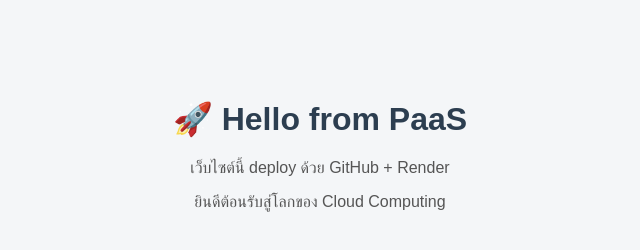
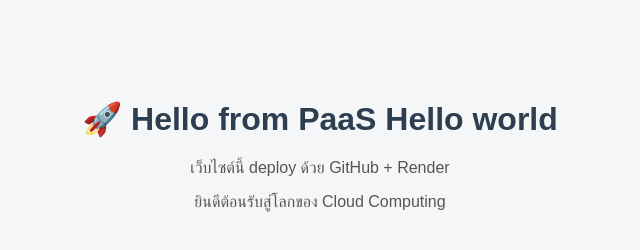
Before and after one commit to Charnwitjom/hellowolrd, a plain HTML site: page index.html in a window 1280 px wide. Shown: the whole page, without its empty margins (320-960 px from the left). Drawn offline with Linux system fonts and the light colour scheme.

Commit message:
Update index.html

```diff
--- a/index.html
+++ b/index.html
@@ -20,7 +20,7 @@
 </head>
 <body>
 
-    <h1>🚀 Hello from PaaS</h1>
+    <h1>🚀 Hello from PaaS Hello world</h1>
     <p>เว็บไซต์นี้ deploy ด้วย GitHub + Render</p>
     <p>ยินดีต้อนรับสู่โลกของ Cloud Computing</p>
 
```
